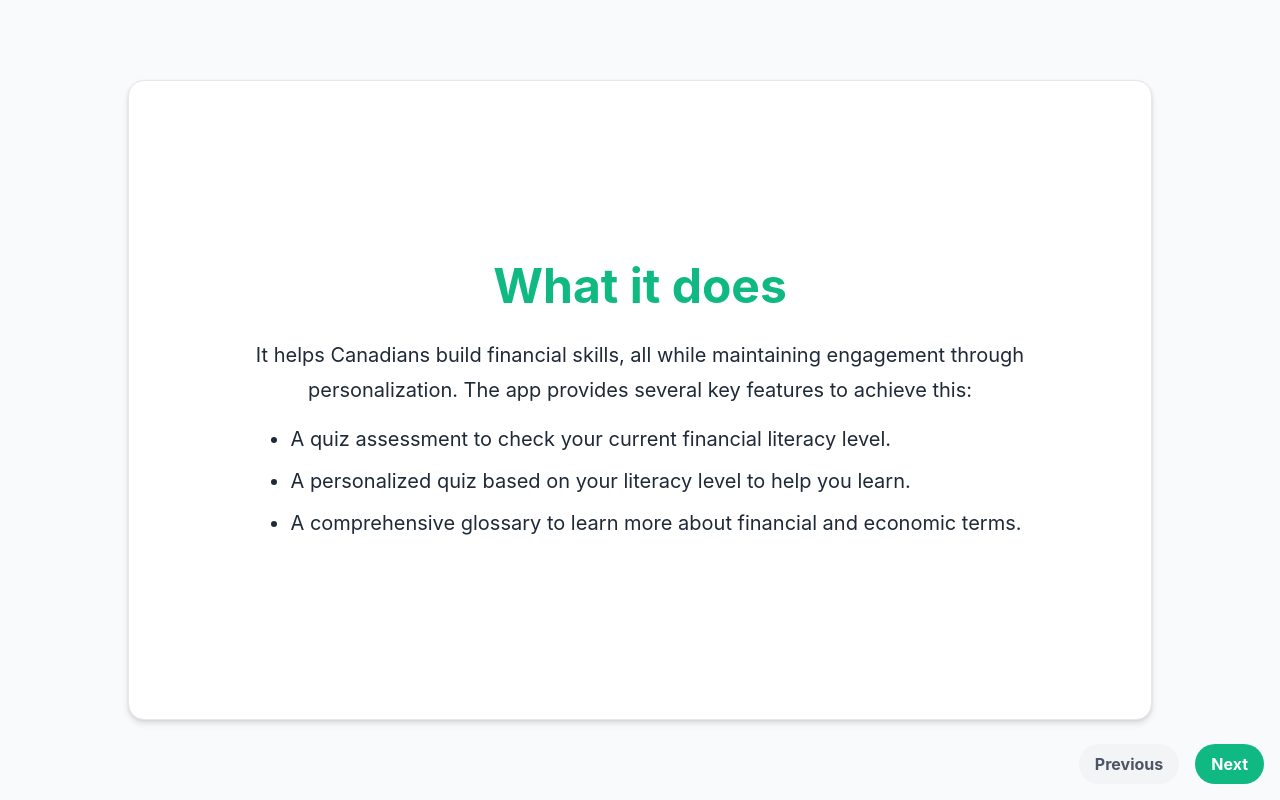
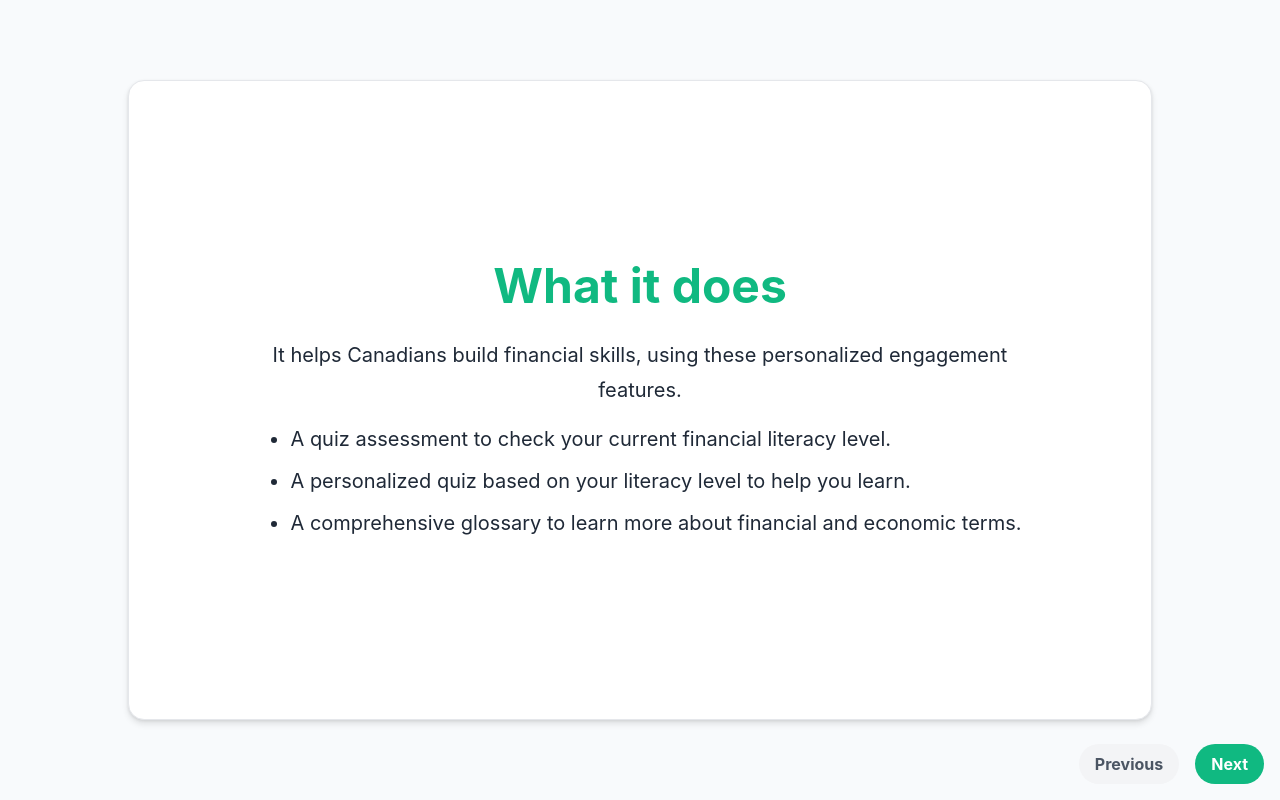
Before and after one commit to edimaudo/finWise, a plain HTML site: page finwise.html in a window 1280 px wide. Both pictures are taken after a click on the button "Next". Drawn offline with nearby package versions, Linux system fonts and the light colour scheme.

Commit message:
Update finwise.html

```diff
--- a/finwise.html
+++ b/finwise.html
@@ -109,7 +109,8 @@
         <div id="slide2" class="slide">
             <div class="slide-content-container">
                 <h1 class="text-[#10B981] mb-8">What it does</h1>
-                <p class="mb-4">It helps Canadians build financial skills, all while maintaining engagement through personalization. The app provides several key features to achieve this:</p>
+                <p class="mb-4">It helps Canadians build financial skills, using these personalized engagement features.  </p>
+
                 <ul class="list-disc ml-8">
                     <li>A quiz assessment to check your current financial literacy level.</li>
                     <li>A personalized quiz based on your literacy level to help you learn.</li>
```
